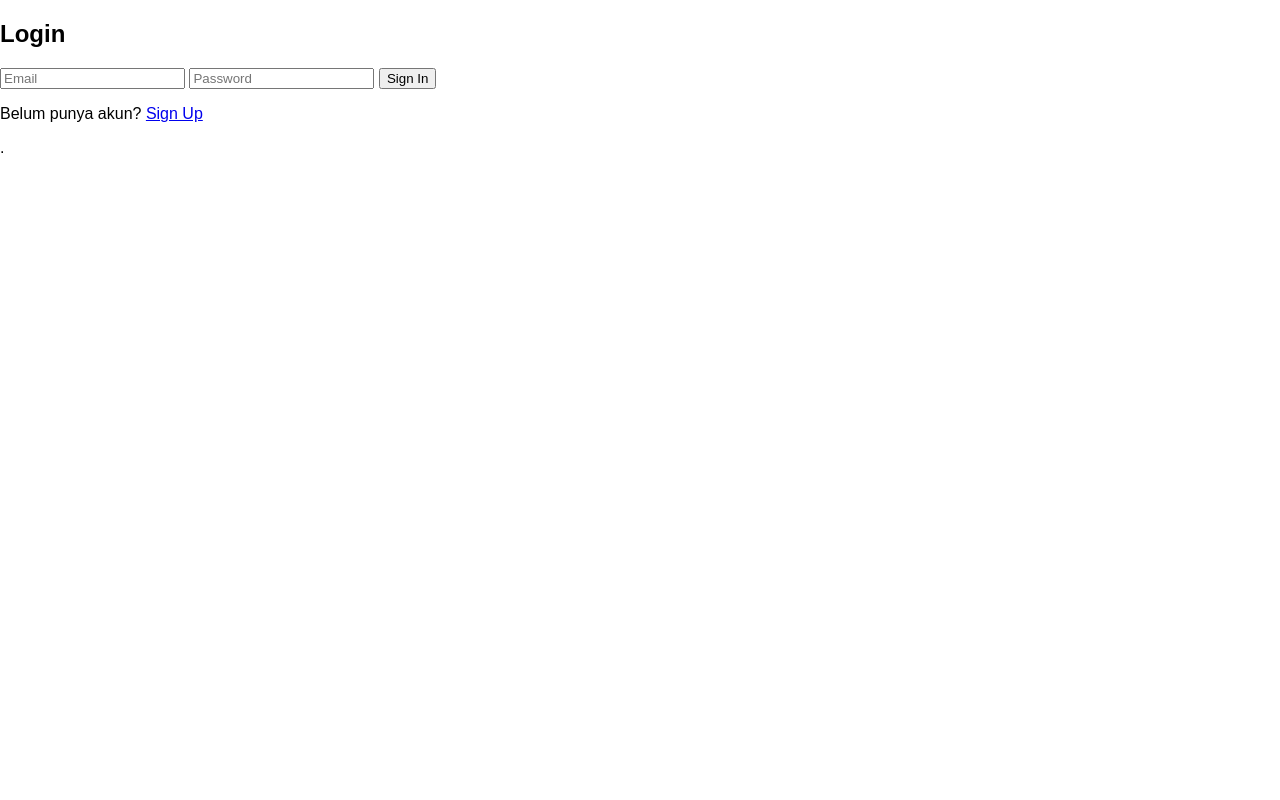
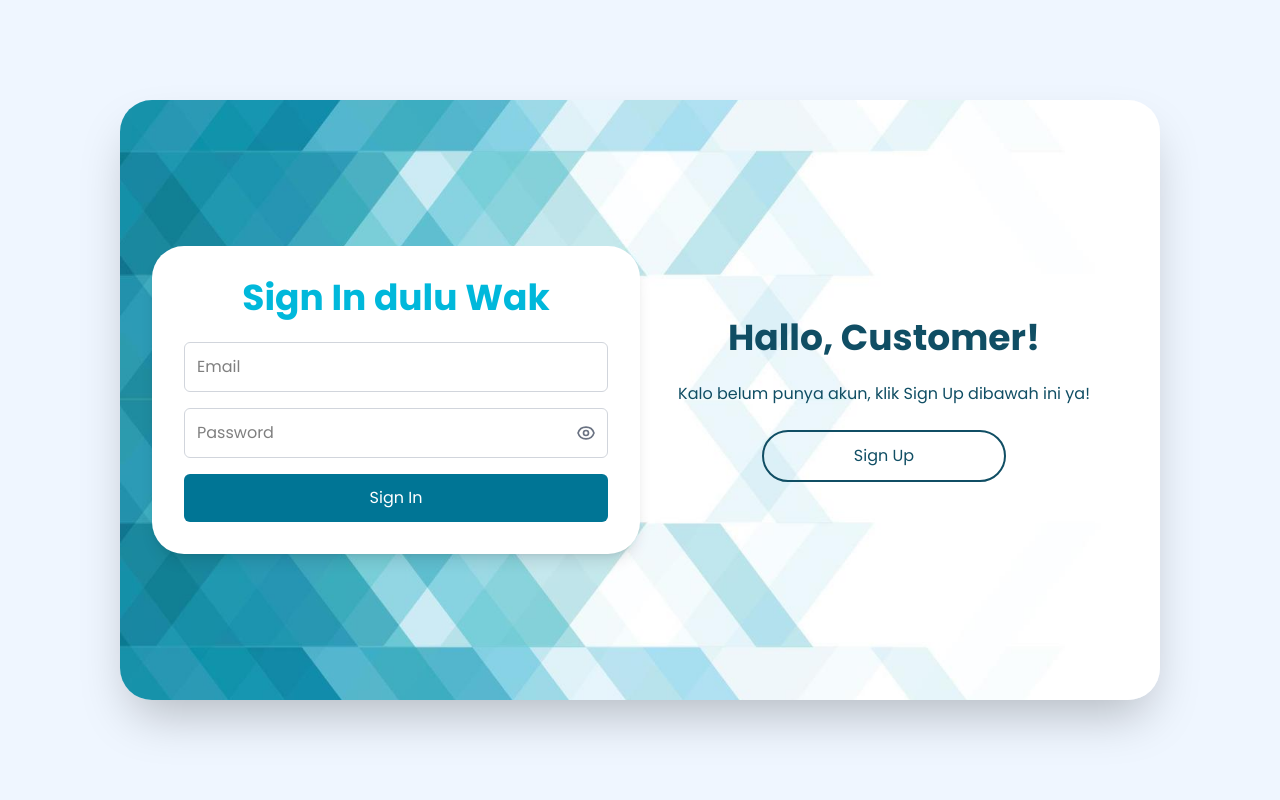
Before and after one commit to Selineajasih/Anomali12, a PHP site: page /login.php in a window 1280 px wide. Run offline with PHP 8.4, Linux system fonts and the light colour scheme; style sheets or scripts are compiled from the project's sources.

Commit message:
KONFLIK ANJ

```diff
--- a/login.php
+++ b/login.php
@@ -1,6 +1,5 @@
 <?php
 // login.php
-
 session_start();
 include('db.php');
 
@@ -12,7 +11,6 @@ if($_SERVER['REQUEST_METHOD'] == 'POST'){
     $stmt = $conn->prepare("SELECT id, username, password FROM users WHERE email = ?");
     $stmt->bind_param("s", $email);
     $stmt->execute();
-
     $result = $stmt->get_result();
 
     if($result->num_rows == 1){
@@ -33,38 +31,94 @@ if($_SERVER['REQUEST_METHOD'] == 'POST'){
 
     $stmt->close();
 }
-// end login logic
 ?>
 <!DOCTYPE html>
 <html>
 <head>
-  <title>Login</title>
-  <link rel="stylesheet" href="style.css">
+  <title>Sign In</title>
+  <link rel="stylesheet" href="src/output.css" />
+  <link href="https://fonts.googleapis.com/css2?family=Poppins:wght@400;500;600;700&display=swap" rel="stylesheet" />
+  <style>
+    body {
+      font-family: 'Poppins', sans-serif;
+    }
+  </style>
 </head>
-<body>
-  <h2>Login</h2>
 
-  <?php
-  // Tampilkan notifikasi pendaftaran/verifikasi
-  if(isset($_SESSION['message'])) {
-      echo "<p class='info'>".$_SESSION['message']."</p>";
-      unset($_SESSION['message']);
-  }
-  // Tampilkan error jika ada
-  if(!empty($error)){
-      echo "<p class='error'>{$error}</p>";
-  }
-  ?>
+<body class="bg-blue-50 flex justify-center items-center min-h-screen px-4">
 
-  <form method="POST" action="">
-    <input type="email" name="email" placeholder="Email" required>
-    <input type="password" name="password" placeholder="Password" required>
-    <button type="submit">Sign In</button>
-  </form>
+  <!-- main container -->
+  <div class="xl:w-5/6 md:w-5/6 rounded-4xl flex items-center justify-between min-h-[600px] p-8 overflow-hidden shadow-2xl bg-cover bg-center" style="background-image: url('assets/abstract-triangle.jpg');">
 
-  <p>Belum punya akun? <a href="signup.php">Sign Up</a></p>
+    <!-- form login -->
+    <div class="bg-white p-8 rounded-4xl shadow-lg w-full md:w-full lg:w-1/2 h-full">
+
+      <!-- alert / error message -->
+      <?php
+      if (isset($_SESSION['message'])) {
+          echo "<p style='color:green;'>".$_SESSION['message']."</p>";
+          unset($_SESSION['message']);
+      }
+      if (isset($error)) echo "<p style='color:red;'>$error</p>";
+      ?>
+      <!-- end alert -->
+
+      <h1 class="text-2xl md:text-3xl lg:text-4xl font-bold text-center mb-6 text-cyan-500">Sign In dulu Wak</h1>
+
+      <form method="POST" action="" class="space-y-4">
+        <div>
+          <input type="text" name="email" placeholder="Email" required class="w-full p-3 border border-gray-300 rounded-md focus:outline-none focus:ring-2 focus:ring-blue-400" />
+        </div>
+        <div class="relative">
+          <input id="password" type="password" name="password" placeholder="Password" required class="w-full p-3 border border-gray-300 rounded-md pr-12 focus:outline-none focus:ring-2 focus:ring-blue-400" />
+          <button type="button" onclick="togglePassword()" class="absolute top-1/2 right-3 transform -translate-y-1/2 text-gray-500 hover:text-blue-500">
+            <svg id="eyeIcon" xmlns="http://www.w3.org/2000/svg" class="h-5 w-5" fill="none" viewBox="0 0 24 24" stroke="currentColor">
+              <path stroke-linecap="round" stroke-linejoin="round" stroke-width="2" d="M15 12a3 3 0 11-6 0 3 3 0 016 0z" />
+              <path stroke-linecap="round" stroke-linejoin="round" stroke-width="2" d="M2.458 12C3.732 7.943 7.523 5 12 5c4.477 0 8.268 2.943 9.542 7-1.274 4.057-5.065 7-9.542 7-4.477 0-8.268-2.943-9.542-7z" />
+            </svg>
+          </button>
+        </div>
+        <div>
+          <button type="submit" class="w-full bg-cyan-700 text-white p-3 rounded-md hover:bg-cyan-900 transition">Sign In</button>
+        </div>
+      </form>
+
+      <p class="block lg:hidden mt-4 text-center text-sm">
+        Belum punya akun? <a href="signup.php" class="text-blue-500 hover:underline">Sign Up</a>
+      </p>
+    </div>
+    <!-- end form -->
+
+    <!-- side info -->
+    <div class="hidden lg:block w-1/2 bg-cover bg-center rounded-l-4xl">
+      <div>
+        <h1 class="text-2xl md:text-3xl lg:text-4xl font-bold text-center mb-6 text-cyan-900">Hallo, Customer!</h1>
+        <p class="font-normal shadow-2xl text-center mb-6 text-cyan-900">
+          Kalo belum punya akun, klik Sign Up dibawah ini ya!
+        </p>
+        <div class="flex justify-center">
+          <a href="signup.php" class="block text-center w-1/2 bg-transparent border-cyan-900 border-2 text-cyan-900 p-3 rounded-full hover:bg-cyan-900 hover:text-white transition">
+            Sign Up
+          </a>
+        </div>
+      </div>
+    </div>
+    <!-- end side info -->
+
+  </div>
+  <!-- end container -->
+
+  <script>
+    function togglePassword() {
+      const passwordInput = document.getElementById('password');
+      const eyeIcon = document.getElementById('eyeIcon');
+      if (passwordInput.type === 'password') {
+        passwordInput.type = 'text';
+      } else {
+        passwordInput.type = 'password';
+      }
+    }
+  </script>
+
 </body>
 </html>
-
-
-.
```
